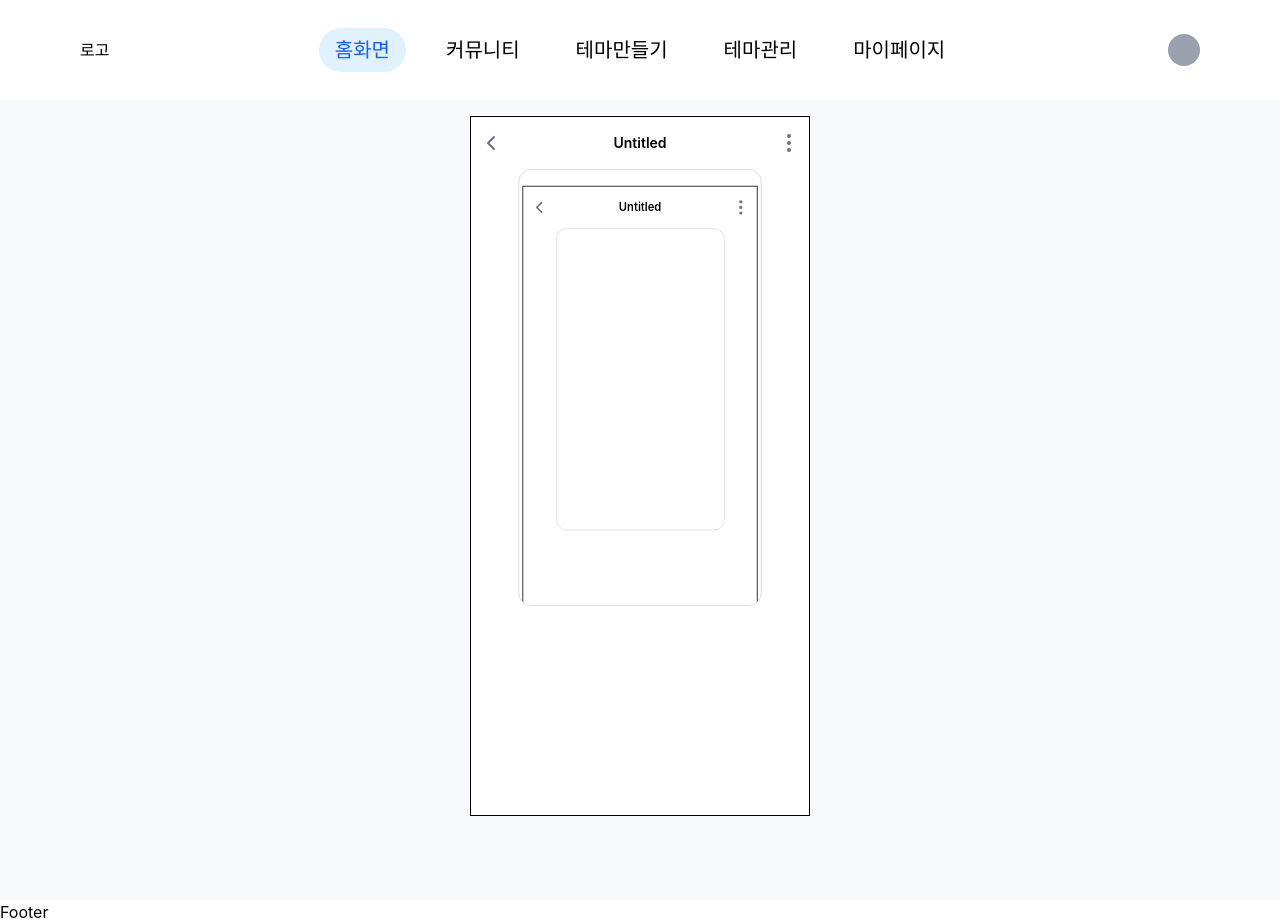
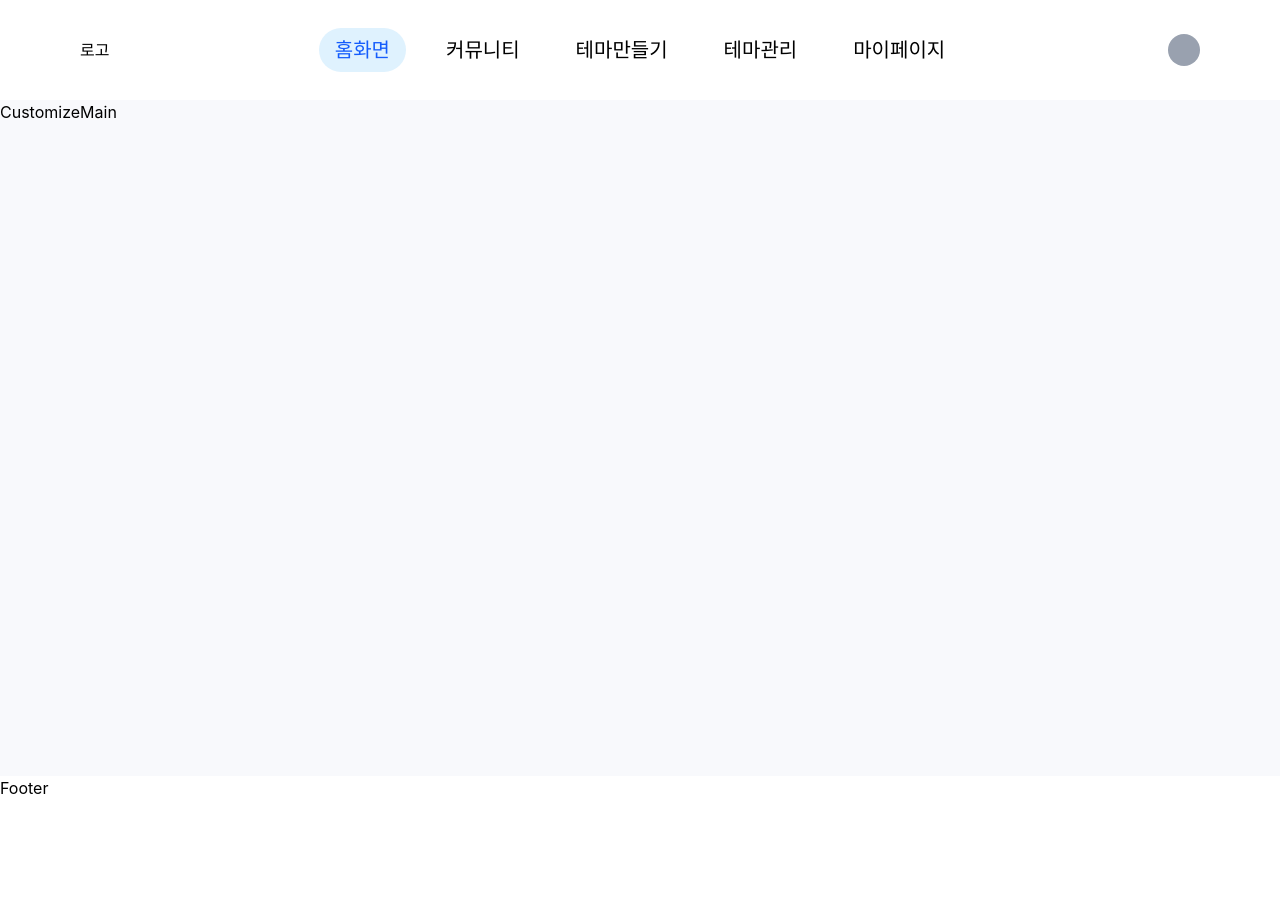
Before and after one commit to kakao-theme-maker/frontend, a React (Vite) app: page /themes/123/customize in a window 1280 px wide. After the commit the page ends 800 px from the top, so only its background shows below. Built offline with nearby package versions, Linux system fonts and the light colour scheme.

Commit message:
feat: 네비게이션 link 연결

```diff
--- a/src/components/Nav.tsx
+++ b/src/components/Nav.tsx
@@ -11,11 +11,11 @@ export default function Nav() {
 
         {/* 가운데 */}
         <div className="flex items-center gap-6">
-          <NavButton label="홈화면" isSelected />
-          <NavButton label="커뮤니티" />
-          <NavButton label="테마만들기" />
-          <NavButton label="테마관리" />
-          <NavButton label="마이페이지" />
+          <NavButton label="홈화면" path="/" isSelected />
+          <NavButton label="커뮤니티" path="/community" />
+          <NavButton label="테마만들기" path="/themes/123/customize" />
+          <NavButton label="테마관리" path="/themes/manage" />
+          <NavButton label="마이페이지" path="/mypage" />
         </div>
 
         {/* 오른쪽 */}
--- a/src/components/NavButton.tsx
+++ b/src/components/NavButton.tsx
@@ -1,20 +1,21 @@
+import { Link } from "react-router-dom";
+
 interface NavButtonProps {
   label: string;
+  path: string;
   isSelected?: boolean;
-  onClick?: () => void;
 }
 
 export default function NavButton({
   label,
+  path,
   isSelected = false,
-  onClick,
 }: NavButtonProps) {
   return (
-    <button
-      onClick={onClick}
+    <Link
+      to={path}
       className={`
-        px-4 py-2 text-xl transition-colors
-        rounded-full
+        px-4 py-2 text-xl transition-colors rounded-full
         ${isSelected
           ? "bg-sky-100 text-blue-600"
           : "bg-transparent text-black"
@@ -22,6 +23,6 @@ export default function NavButton({
       `}
     >
       {label}
-    </button>
+    </Link>
   );
 }
--- a/src/pages/theme/customize/CustomizeLayout.tsx
+++ b/src/pages/theme/customize/CustomizeLayout.tsx
@@ -1,46 +1,57 @@
+// import { Outlet } from "react-router-dom";
+// // import { BottomSheet } from "@/components/bottomsheet/BottomSheet";
+// import { useEffect, useRef, useState } from "react";
+// import { ChevronLeft, EllipsisVertical } from "lucide-react";
+// import { useNavigate } from "react-router-dom";
+// // import type { SettingSection } from "@/types/customize";
+
 import { Outlet } from "react-router-dom";
-// import { BottomSheet } from "@/components/bottomsheet/BottomSheet";
-import { useEffect, useRef, useState } from "react";
-import { ChevronLeft, EllipsisVertical } from "lucide-react";
-import { useNavigate } from "react-router-dom";
-// import type { SettingSection } from "@/types/customize";
+
+// export default function CustomizeLayout() {
+//   const containerRef = useRef<HTMLDivElement>(null);
+//   const navigate = useNavigate();
+//   // const [sheetHeight, setSheetHeight] = useState(140);
+//   const [sheetHeight] = useState(140);
+//   const [previewScale, setPreviewScale] = useState(0.9);
+//   // const [sections, setSections] = useState<SettingSection[]>([]);
+//   const [setSections] = useState(140);
+
+//   useEffect(() => {
+//     const availableHeight = 700 - sheetHeight; // 바텀시트 뺀 나머지 공간
+//     const newScale = Math.max(0.5, availableHeight / 700);
+//     setPreviewScale(newScale);
+//   }, [sheetHeight]);
+
+
+//   return (
+//     <div>
+//       <div className="flex min-h-screen items-start justify-center py-4">
+//         <div id="phone-root" ref={containerRef}
+//           className="relative flex h-[700px] w-[340px] flex-col overflow-hidden border border-secondary-200 bg-white">
+//           {/* 헤더 */}
+//           <div className="flex justify-between items-center p-2">
+//             <ChevronLeft size={24} className="s text-gray-500"
+//               onClick={() => navigate("/custom")} />
+//             <p className="text-center text-sm font-semibold py-2">Untitled</p>
+//             <EllipsisVertical size={24} className="text-gray-500" />
+//           </div>
+//           <div className="relative w-[90%] max-w-[330px] aspect-[390/700]  origin-top
+//         border border-gray-300 rounded-2xl p-1 text-xs overflow-hidden mx-auto"
+//             style={{ transform: `scale(${previewScale})` }}>
+//             <Outlet context={{ setSections }} />
+//           </div>
+//           {/* <BottomSheet sections={sections} onHeightChange={setSheetHeight} /> */}
+//         </div>
+//       </div>
+//     </div>
+//   )
+// }
+
 
 export default function CustomizeLayout() {
-  const containerRef = useRef<HTMLDivElement>(null);
-  const navigate = useNavigate();
-  // const [sheetHeight, setSheetHeight] = useState(140);
-  const [sheetHeight] = useState(140);
-  const [previewScale, setPreviewScale] = useState(0.9);
-  // const [sections, setSections] = useState<SettingSection[]>([]);
-  const [setSections] = useState(140);
-
-  useEffect(() => {
-    const availableHeight = 700 - sheetHeight; // 바텀시트 뺀 나머지 공간
-    const newScale = Math.max(0.5, availableHeight / 700);
-    setPreviewScale(newScale);
-  }, [sheetHeight]);
-
-
   return (
-    <div>
-      <div className="flex min-h-screen items-start justify-center py-4">
-        <div id="phone-root" ref={containerRef}
-          className="relative flex h-[700px] w-[340px] flex-col overflow-hidden border border-secondary-200 bg-white">
-          {/* 헤더 */}
-          <div className="flex justify-between items-center p-2">
-            <ChevronLeft size={24} className="s text-gray-500"
-              onClick={() => navigate("/custom")} />
-            <p className="text-center text-sm font-semibold py-2">Untitled</p>
-            <EllipsisVertical size={24} className="text-gray-500" />
-          </div>
-          <div className="relative w-[90%] max-w-[330px] aspect-[390/700]  origin-top
-        border border-gray-300 rounded-2xl p-1 text-xs overflow-hidden mx-auto"
-            style={{ transform: `scale(${previewScale})` }}>
-            <Outlet context={{ setSections }} />
-          </div>
-          {/* <BottomSheet sections={sections} onHeightChange={setSheetHeight} /> */}
-        </div>
-      </div>
-    </div>
+    <>
+      <Outlet />
+    </>
   )
 }
--- a/src/routes/AppRoutes.tsx
+++ b/src/routes/AppRoutes.tsx
@@ -6,6 +6,7 @@ import ThemeList from "@/pages/theme/ThemeList";
 import ThemePreview from "@/pages/theme/ThemePreview";
 import { Route, Routes } from "react-router-dom";
 import MainLayout from "@/layouts/MainLayout";
+import CustomizeMain from "@/pages/theme/customize/CustomizeMain";
 
 export default function AppRoutes() {
   return (
@@ -17,7 +18,7 @@ export default function AppRoutes() {
         <Route path="/themes/:id/preview" element={<ThemePreview />} />
 
         <Route path="/themes/:id/customize" element={<CustomizeLayout />}>
-          <Route index element={<CustomizeLayout />} />
+          <Route index element={<CustomizeMain />} />
           <Route path="chat" element={<CustomizeChat />} />
         </Route>
       </Route>
```
